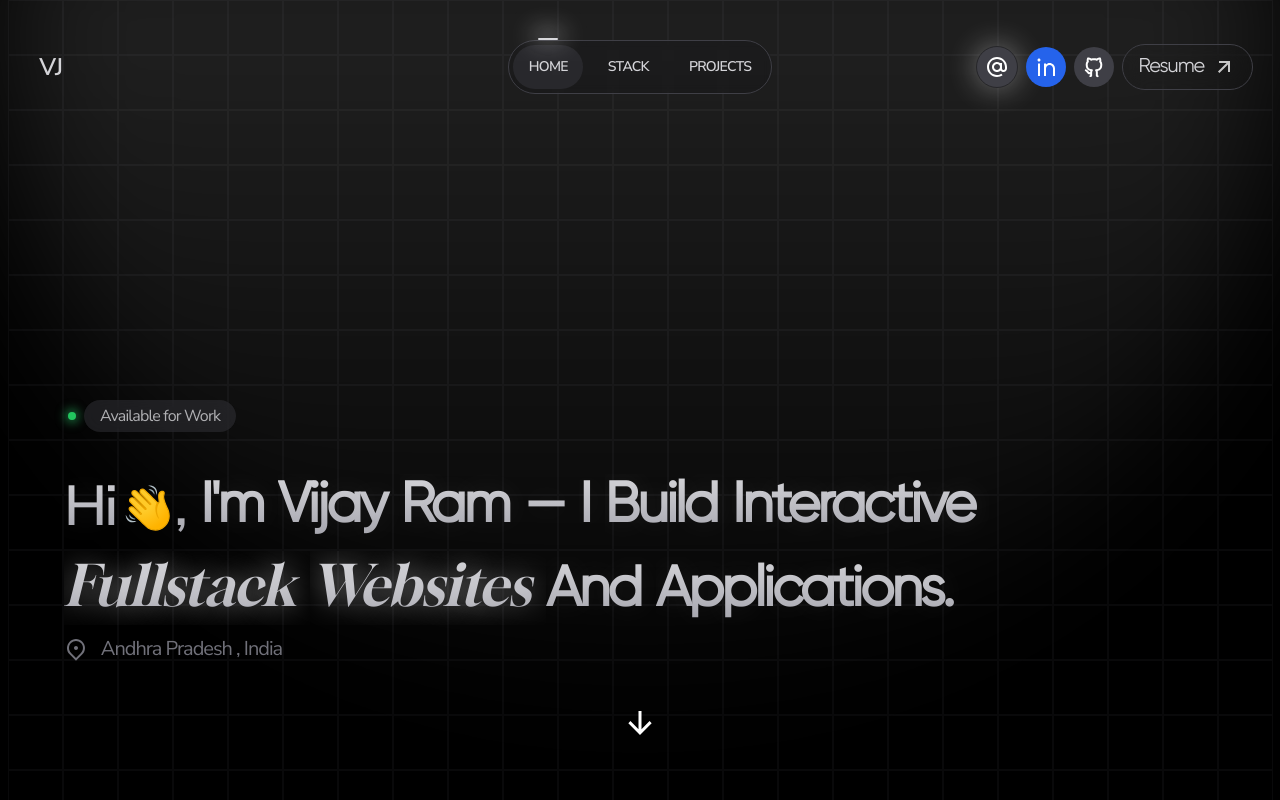
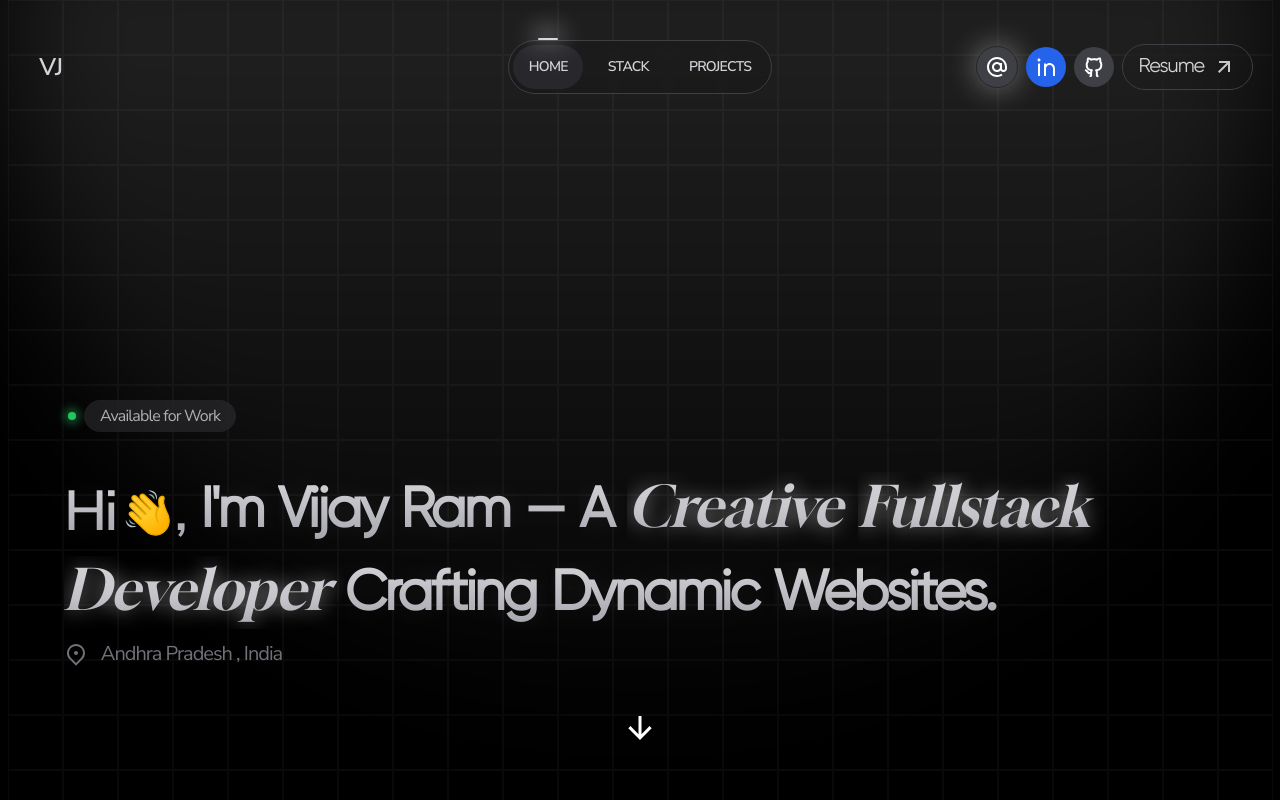
Before and after one commit to vijayram77/test, a Next.js app: page / in a window 1280 px wide. Shown: the top 800 px of the page. Built offline with nearby package versions, Linux system fonts and the light colour scheme.

Commit message:
added fonts

```diff
--- a/app/components/HeroSection.jsx
+++ b/app/components/HeroSection.jsx
@@ -99,11 +99,11 @@ const HeroSection = () => {
             </div>
             <h1 onMouseEnter={moveHand} className='relative text-[4.4vmax] leading-none font-semibold select-none'>
                 {
-                    "Hi, I'm Vijay Ram — I Build interactive fullstack Websites and Applications.".split(" ").map((item, index) => (
+                    "Hi, I'm Vijay Ram — a Creative Fullstack Developer Crafting Dynamic Websites.".split(" ").map((item, index) => (
                         <div className='inline-block overflow-hidden ' key={index}><span className={`span [text-shadow:_0px_0px_30px_rgb(255_255_255_/_10%)] inline-block pr-[1.2vmax]  py-[0.7vmin] font-[Gilroy]  bg-gradient-to-b from-zinc-300 to-zinc-400 capitalize text-transparent bg-clip-text tracking-tighter `}>
                             {item === " " ? "\u00A0" : item == "Hi," ? <div className='flex items-end'><span className='pr-2 inline-block'>Hi </span><div  ref={Hand} className='inline-block w-[4vmax]'>
                                 <Image src={hand} width={40} height={40} alt='hand' className='inline-block w-full' />
-                            </div>,</div> : item == "fullstack" || item == "Websites" ? <i className='inline-block [text-shadow:_0px_0px_30px_rgb(255_255_255_/_50%)] tracking-normal font-light font-[Gloock] '>{item}</i> : item }
+                            </div>,</div> : item == "Creative" || item == "Fullstack" || item == "Developer" ? <i className='inline-block [text-shadow:_0px_0px_20px_rgb(255_255_255_/_50%)] tracking-normal font-light font-[Gloock] '>{item}</i> : item }
                         </span></div>
                     ))
                 }
```
